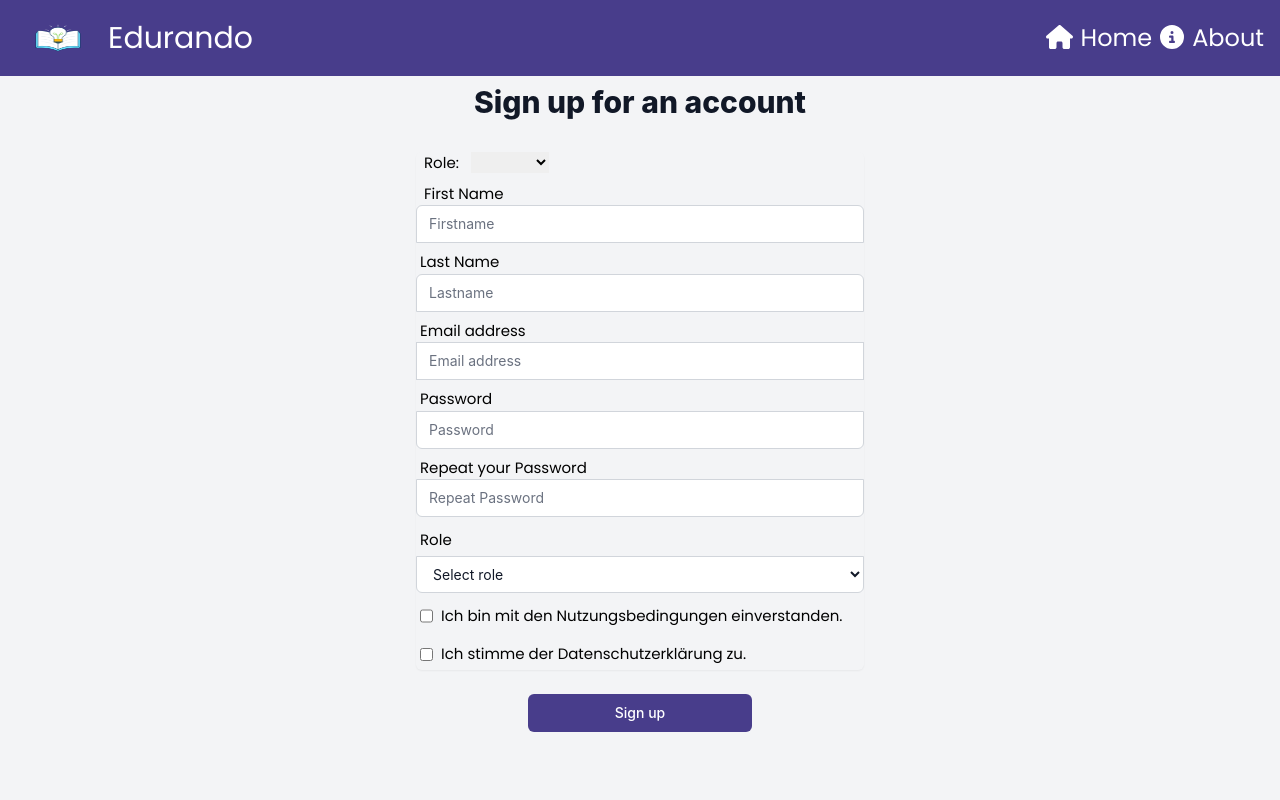
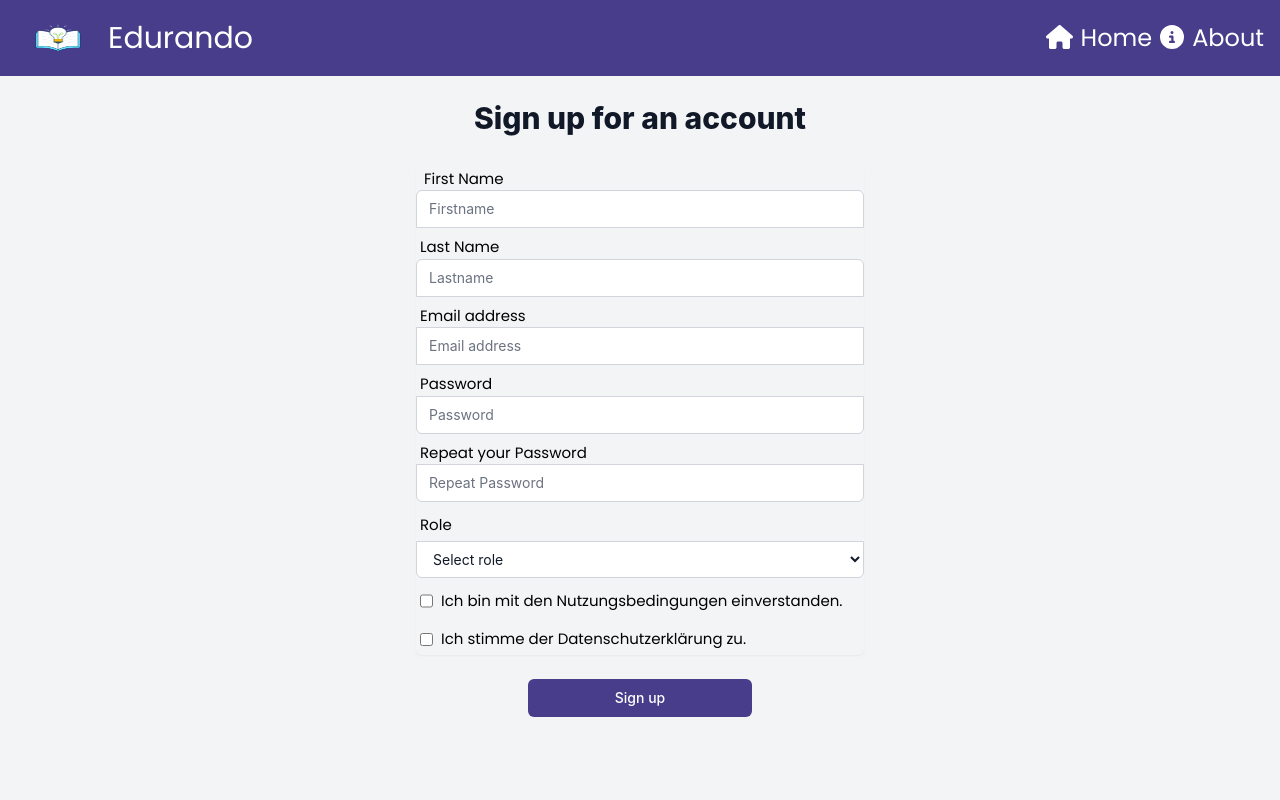
Before and after one commit to altinrushiti/Edurando, a Vue app in the folder Edurando_App/edurando-frontend/: page /register in a window 1280 px wide. Shown: the top 800 px of the page. Built offline with nearby package versions, Linux system fonts and the light colour scheme.

Commit message:
*RegistrationPage Role adjusted, CheckBoxes added (old Role deleted)

```diff
--- a/Edurando_App/edurando-frontend/src/modules/Registration/page/RegistrationPage.vue
+++ b/Edurando_App/edurando-frontend/src/modules/Registration/page/RegistrationPage.vue
@@ -8,14 +8,6 @@
             </div>
             <form class="mt-8 space-y-6" @submit.prevent="registerUser">
                 <div class="rounded-md shadow-sm space-y-2">
-                    <div>
-                        <label for="role" class="text-black font-font-family p-2 font-size=10px">Role:  </label>
-                        <select class="text-black" id="role" v-model="user.role">
-                            <option value="Student">Student</option>
-                            <option value="Teacher">Teacher</option>
-                        </select>
-                    </div>
-
                     <div>
                         <label for="firstname" class="text-black font-font-family p-2">First Name</label>
                         <input id="firstname" name="firstname" type="text" v-model="user.firstName"
```
